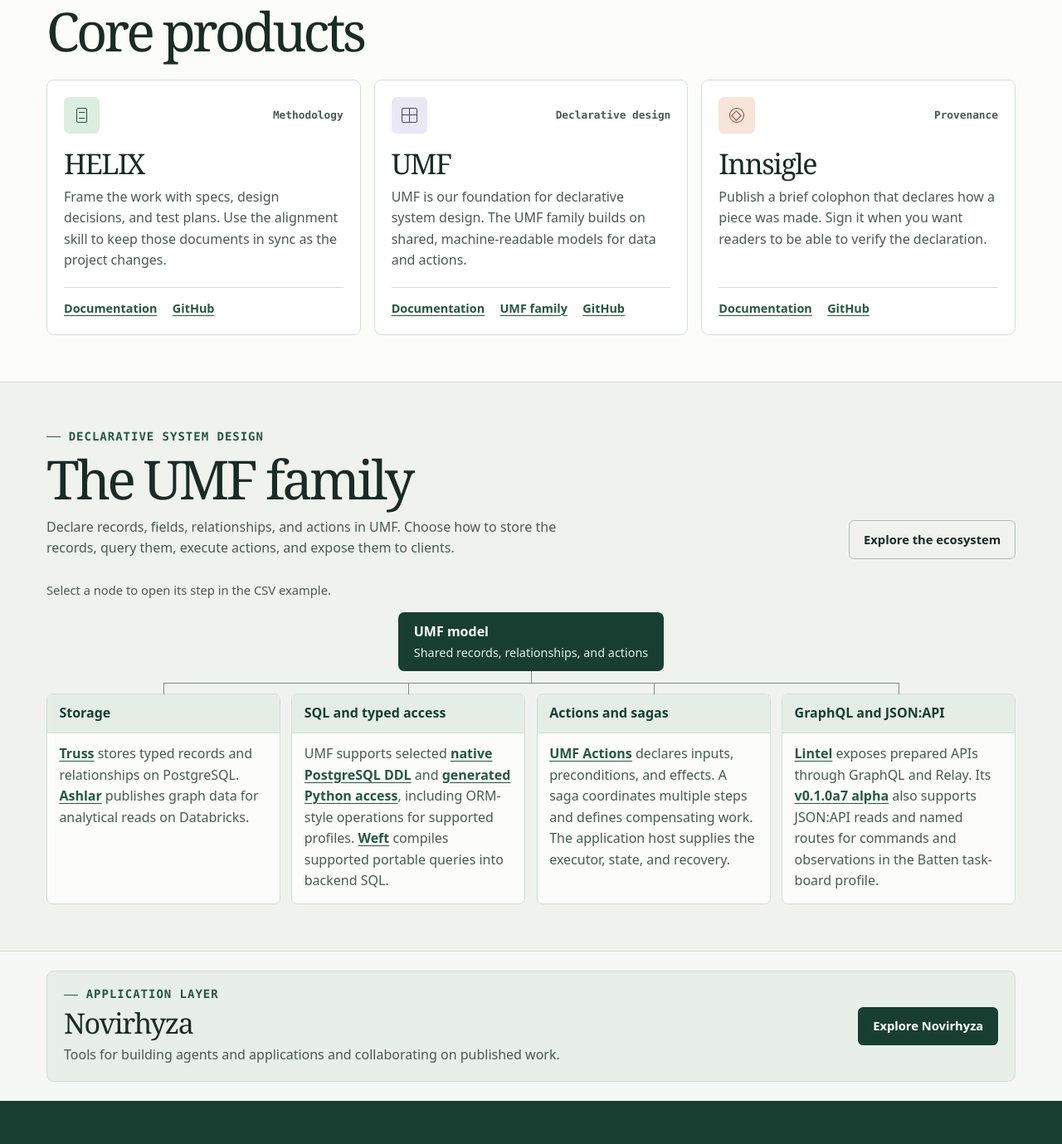
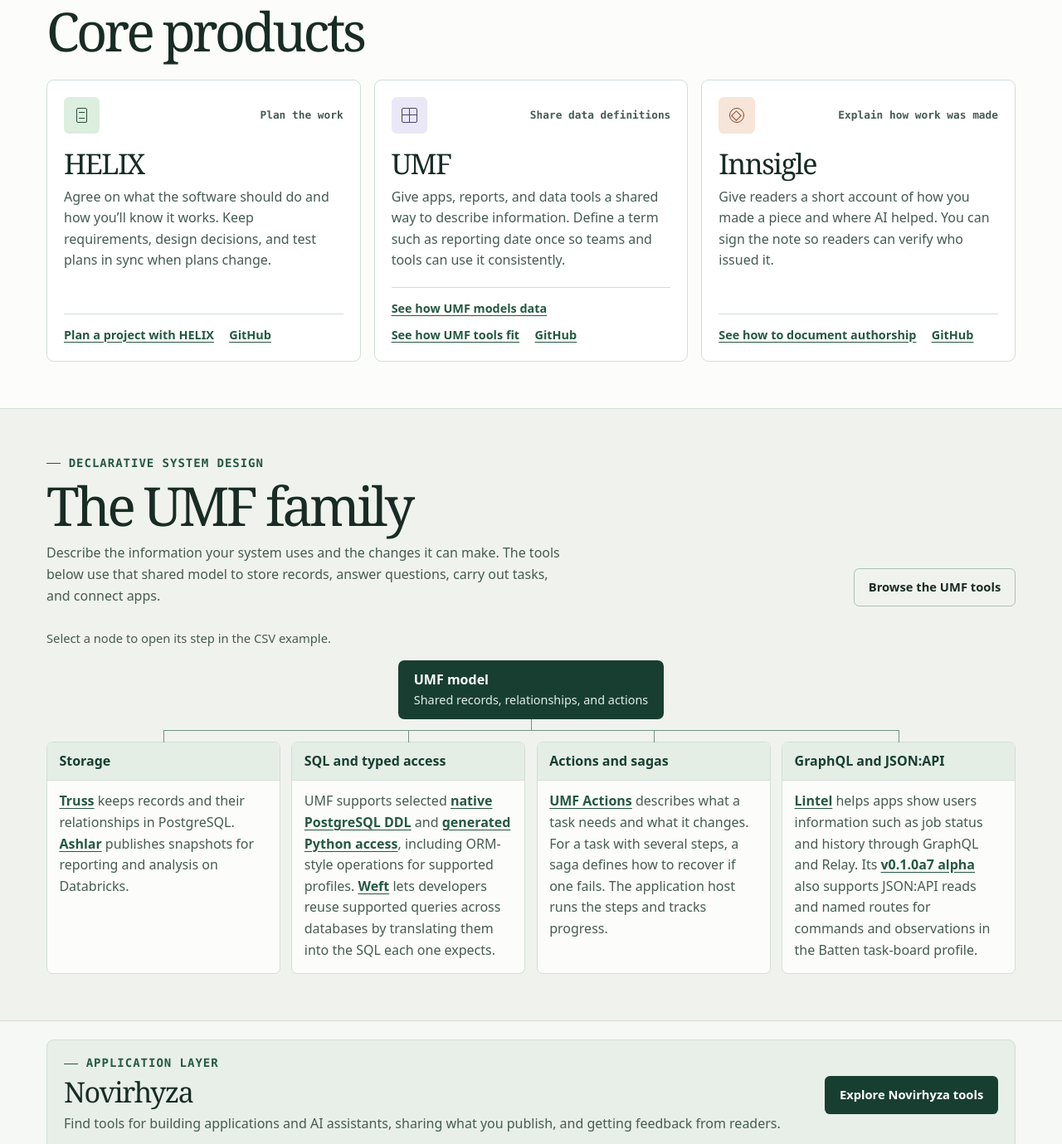
Before and after one commit to DocumentDrivenDX/DocumentDrivenDX.github.io, a plain HTML site: page index.html in a window 1280 px wide. Shown: the part 1080-2459 px from the top of the page at 83% size. Drawn offline with Linux system fonts and the light colour scheme.

Commit message:
Explain the benefits of each linked product

```diff
--- a/index.html
+++ b/index.html
@@ -93,22 +93,22 @@
         <h2 class="section-heading">Core products</h2>
         <div class="featured">
           <article class="tool-card" id="helix">
-            <div class="card-top"><span class="tile mint icon-document" aria-hidden="true"><i></i></span><p>Methodology</p></div>
+            <div class="card-top"><span class="tile mint icon-document" aria-hidden="true"><i></i></span><p>Plan the work</p></div>
             <h3>HELIX</h3>
-            <p>Frame the work with specs, design decisions, and test plans. Use the alignment skill to keep those documents in sync as the project changes.</p>
-            <div class="tool-links"><a href="https://documentdrivendx.github.io/helix/" aria-label="HELIX documentation">Documentation</a><a href="https://github.com/DocumentDrivenDX/helix" aria-label="HELIX on GitHub">GitHub</a></div>
+            <p>Agree on what the software should do and how you’ll know it works. Keep requirements, design decisions, and test plans in sync when plans change.</p>
+            <div class="tool-links"><a href="https://documentdrivendx.github.io/helix/">Plan a project with HELIX</a><a href="https://github.com/DocumentDrivenDX/helix" aria-label="HELIX on GitHub">GitHub</a></div>
           </article>
           <article class="tool-card" id="umf">
-            <div class="card-top"><span class="tile violet icon-schema" aria-hidden="true"></span><p>Declarative design</p></div>
+            <div class="card-top"><span class="tile violet icon-schema" aria-hidden="true"></span><p>Share data definitions</p></div>
             <h3>UMF</h3>
-            <p>UMF is our foundation for declarative system design. The UMF family builds on shared, machine-readable models for data and actions.</p>
-            <div class="tool-links"><a href="https://documentdrivendx.github.io/umf/" aria-label="UMF documentation">Documentation</a><a href="#umf-family">UMF family</a><a href="https://github.com/DocumentDrivenDX/umf" aria-label="UMF on GitHub">GitHub</a></div>
+            <p>Give apps, reports, and data tools a shared way to describe information. Define a term such as reporting date once so teams and tools can use it consistently.</p>
+            <div class="tool-links"><a href="https://documentdrivendx.github.io/umf/">See how UMF models data</a><a href="#umf-family">See how UMF tools fit</a><a href="https://github.com/DocumentDrivenDX/umf" aria-label="UMF on GitHub">GitHub</a></div>
           </article>
           <article class="tool-card" id="innsigle">
-            <div class="card-top"><span class="tile peach icon-seal" aria-hidden="true"><i></i></span><p>Provenance</p></div>
+            <div class="card-top"><span class="tile peach icon-seal" aria-hidden="true"><i></i></span><p>Explain how work was made</p></div>
             <h3>Innsigle</h3>
-            <p>Publish a brief colophon that declares how a piece was made. Sign it when you want readers to be able to verify the declaration.</p>
-            <div class="tool-links"><a href="https://documentdrivendx.github.io/innsigle/" aria-label="Innsigle documentation">Documentation</a><a href="https://github.com/DocumentDrivenDX/innsigle" aria-label="Innsigle on GitHub">GitHub</a></div>
+            <p>Give readers a short account of how you made a piece and where AI helped. You can sign the note so readers can verify who issued it.</p>
+            <div class="tool-links"><a href="https://documentdrivendx.github.io/innsigle/">See how to document authorship</a><a href="https://github.com/DocumentDrivenDX/innsigle" aria-label="Innsigle on GitHub">GitHub</a></div>
           </article>
         </div>
       </div>
@@ -120,9 +120,9 @@
           <div>
             <p class="eyebrow"><span></span> Declarative system design</p>
             <h2 id="umf-family-title">The UMF family</h2>
-            <p>Declare records, fields, relationships, and actions in UMF. Choose how to store the records, query them, execute actions, and expose them to clients.</p>
+            <p>Describe the information your system uses and the changes it can make. The tools below use that shared model to store records, answer questions, carry out tasks, and connect apps.</p>
           </div>
-          <a class="button secondary" href="https://documentdrivendx.github.io/umf/ecosystem.html">Explore the ecosystem</a>
+          <a class="button secondary" href="https://documentdrivendx.github.io/umf/ecosystem.html">Browse the UMF tools</a>
         </div>
         <figure class="umf-diagram">
           <figcaption>Select a node to open its step in the CSV example.</figcaption>
@@ -133,19 +133,19 @@
           <dl class="umf-roles">
             <div>
               <dt><a class="workflow-link umf-node" href="#storage-panel">Storage</a></dt>
-              <dd><a href="https://github.com/DocumentDrivenDX/truss">Truss</a> stores typed records and relationships on PostgreSQL. <a href="https://github.com/DocumentDrivenDX/ashlar">Ashlar</a> publishes graph data for analytical reads on Databricks.</dd>
+              <dd><a href="https://github.com/DocumentDrivenDX/truss">Truss</a> keeps records and their relationships in PostgreSQL. <a href="https://github.com/DocumentDrivenDX/ashlar">Ashlar</a> publishes snapshots for reporting and analysis on Databricks.</dd>
             </div>
             <div>
               <dt><a class="workflow-link umf-node" href="#access-panel">SQL and typed access</a></dt>
-              <dd>UMF supports selected <a href="https://github.com/DocumentDrivenDX/umf/blob/master/docs/helix/02-design/contracts/CONTRACT-015-postgresql.md">native PostgreSQL DDL</a> and <a href="https://github.com/DocumentDrivenDX/umf/blob/master/docs/helix/02-design/contracts/CONTRACT-079-unified-python-access.md">generated Python access</a>, including ORM-style operations for supported profiles. <a href="https://github.com/DocumentDrivenDX/weft">Weft</a> compiles supported portable queries into backend SQL.</dd>
+              <dd>UMF supports selected <a href="https://github.com/DocumentDrivenDX/umf/blob/master/docs/helix/02-design/contracts/CONTRACT-015-postgresql.md">native PostgreSQL DDL</a> and <a href="https://github.com/DocumentDrivenDX/umf/blob/master/docs/helix/02-design/contracts/CONTRACT-079-unified-python-access.md">generated Python access</a>, including ORM-style operations for supported profiles. <a href="https://github.com/DocumentDrivenDX/weft">Weft</a> lets developers reuse supported queries across databases by translating them into the SQL each one expects.</dd>
             </div>
             <div>
               <dt><a class="workflow-link umf-node" href="#actions-panel">Actions and sagas</a></dt>
-              <dd><a href="https://documentdrivendx.github.io/umf/actions/">UMF Actions</a> declares inputs, preconditions, and effects. A saga coordinates multiple steps and defines compensating work. The application host supplies the executor, state, and recovery.</dd>
+              <dd><a href="https://documentdrivendx.github.io/umf/actions/">UMF Actions</a> describes what a task needs and what it changes. For a task with several steps, a saga defines how to recover if one fails. The application host runs the steps and tracks progress.</dd>
             </div>
             <div>
               <dt><a class="workflow-link umf-node" href="#api-panel">GraphQL and JSON:API</a></dt>
-              <dd><a href="https://github.com/DocumentDrivenDX/lintel">Lintel</a> exposes prepared APIs through GraphQL and Relay. Its <a href="https://github.com/DocumentDrivenDX/lintel/releases/tag/v0.1.0a7">v0.1.0a7 alpha</a> also supports JSON:API reads and named routes for commands and observations in the Batten task-board profile.</dd>
+              <dd><a href="https://github.com/DocumentDrivenDX/lintel">Lintel</a> helps apps show users information such as job status and history through GraphQL and Relay. Its <a href="https://github.com/DocumentDrivenDX/lintel/releases/tag/v0.1.0a7">v0.1.0a7 alpha</a> also supports JSON:API reads and named routes for commands and observations in the Batten task-board profile.</dd>
             </div>
           </dl>
         </figure>
@@ -157,9 +157,9 @@
         <div>
           <p class="eyebrow"><span></span> Application layer</p>
           <h2 id="novirhyza-title">Novirhyza</h2>
-          <p>Tools for building agents and applications and collaborating on published work.</p>
+          <p>Find tools for building applications and AI assistants, sharing what you publish, and getting feedback from readers.</p>
         </div>
-        <a class="button primary" href="https://documentdrivendx.github.io/novirhyza/#projects">Explore Novirhyza</a>
+        <a class="button primary" href="https://documentdrivendx.github.io/novirhyza/#projects">Explore Novirhyza tools</a>
       </div>
     </section>
 
```
